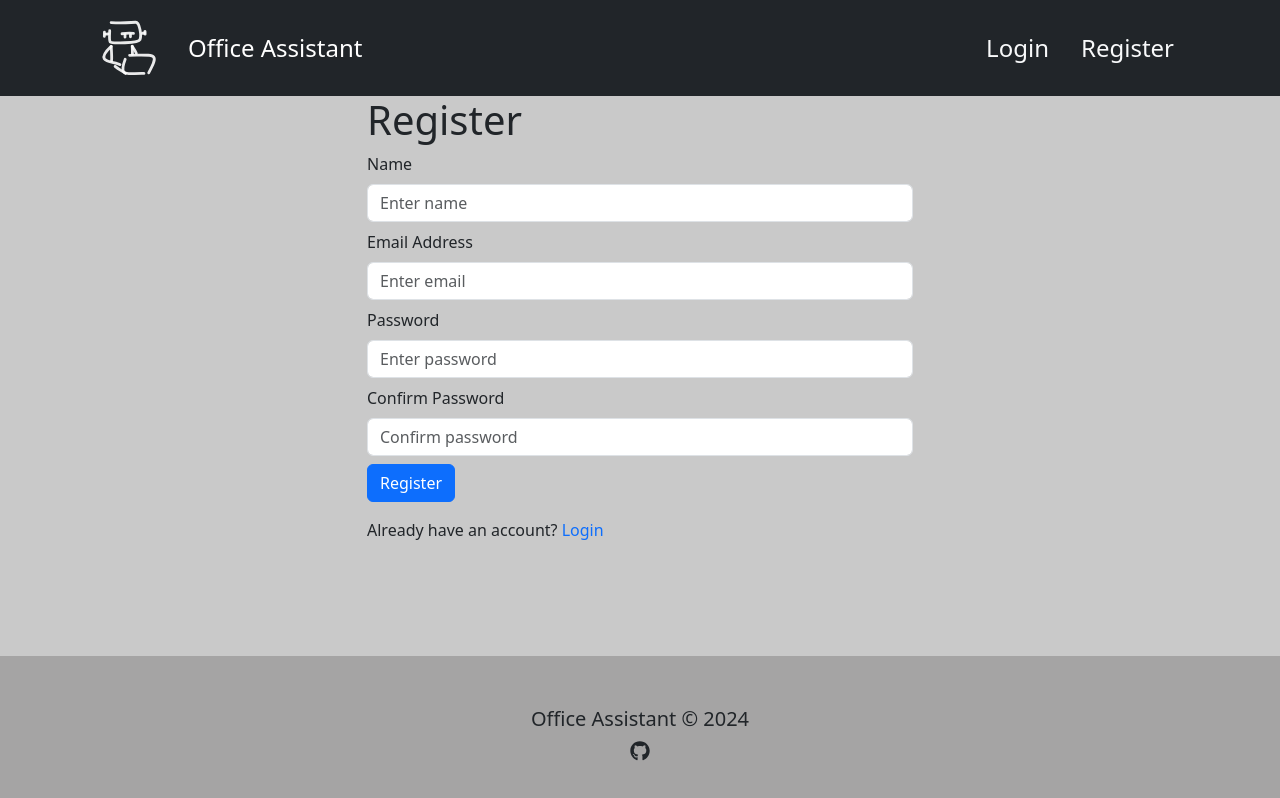
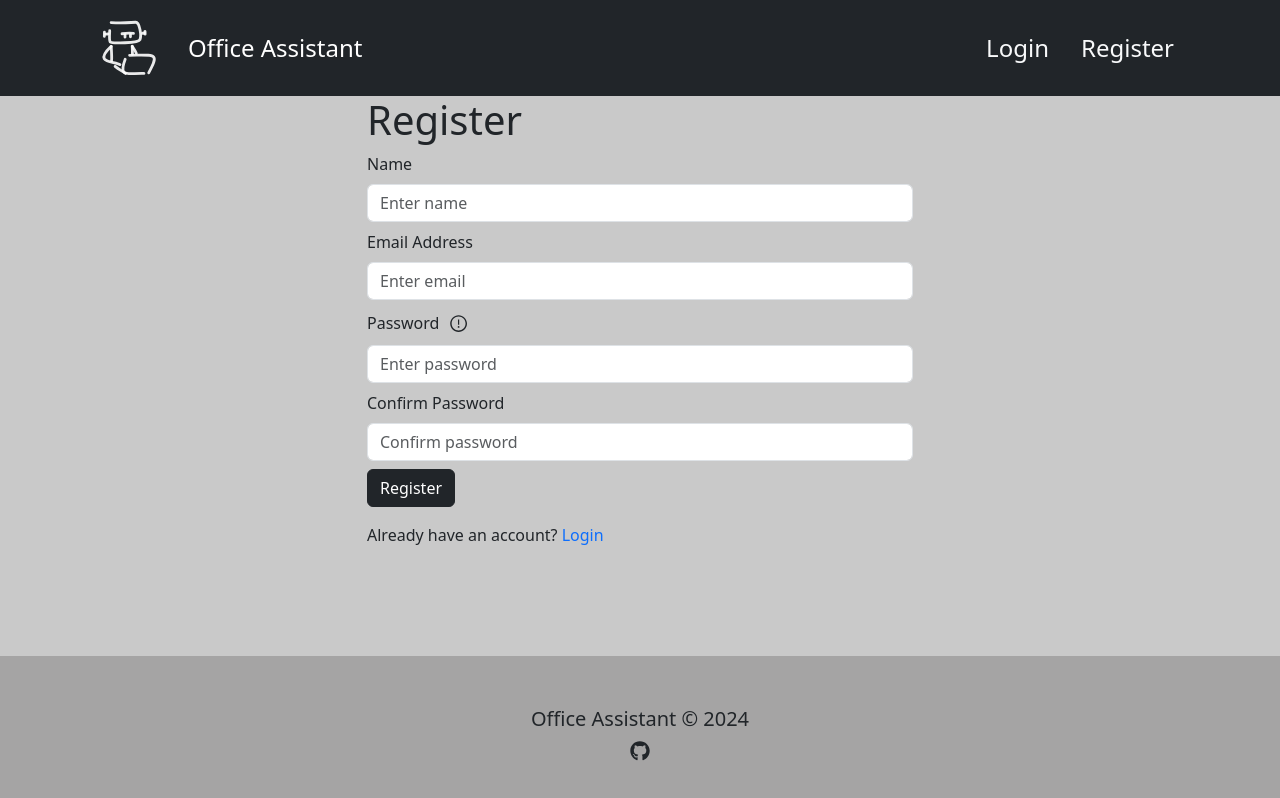
Before and after one commit to fanischam/AI-office-assistant, a React (Vite) app in the folder frontend/: page /register in a window 1280 px wide. Shown: the top 798 px of the page. Built offline with nearby package versions, Linux system fonts and the light colour scheme.

Commit message:
Created register functionality

```diff
--- a/frontend/src/assets/styles/index.css
+++ b/frontend/src/assets/styles/index.css
@@ -10,3 +10,45 @@ body {
 .footer {
   background-color: rgb(165, 164, 164);
 }
+
+.password-tooltip {
+  position: relative;
+  top: 50%;
+  margin-left: 10px;
+  transform: translateY(-50%);
+  font-size: 1.2rem;
+  cursor: pointer;
+}
+
+.tooltip-text {
+  visibility: hidden;
+  width: 250px;
+  background-color: #555;
+  color: #fff;
+  text-align: center;
+  border-radius: 6px;
+  padding: 5px 10px;
+  position: absolute;
+  z-index: 1;
+  bottom: 125%; /* Position above the icon */
+  right: 50%;
+  transform: translateX(50%);
+  opacity: 0;
+  transition: opacity 0.3s;
+}
+
+.tooltip-text::after {
+  content: '';
+  position: absolute;
+  top: 100%; /* At the bottom of the tooltip */
+  left: 50%;
+  margin-left: -5px;
+  border-width: 5px;
+  border-style: solid;
+  border-color: #555 transparent transparent transparent;
+}
+
+.password-tooltip:hover .tooltip-text {
+  visibility: visible;
+  opacity: 1;
+}
--- a/frontend/src/components/Header.tsx
+++ b/frontend/src/components/Header.tsx
@@ -8,6 +8,7 @@ import { RootState } from '../types/storeTypes';
 import Logo from './Logo';
 import logo from '../assets/logodark.svg';
 import { logout } from '../slices/authSlice';
+import { toast } from 'react-toastify';
 
 const Header: React.FC = () => {
   const { userInfo } = useSelector((state: RootState) => state.auth);
@@ -22,6 +23,7 @@ const Header: React.FC = () => {
       await logoutApiCall({}).unwrap();
       dispatch(logout());
       navigate('/');
+      toast.info('Logged out succesfully');
     } catch (error) {
       console.log(error);
     }
--- a/frontend/src/constants.ts
+++ b/frontend/src/constants.ts
@@ -1,3 +1,5 @@
 export const BASE_URL: string = 'http://localhost:5000';
 // export const BASE_URL: string = '';
 export const USERS_URL: string = '/api/users';
+export const PASSWORD_REGEX =
+  /^(?=.*[a-z])(?=.*[A-Z])(?=.*\d)(?=.*[@$!%*?&])[A-Za-z\d@$!%*?&]{8,}$/;
--- a/frontend/src/screens/LoginScreen.tsx
+++ b/frontend/src/screens/LoginScreen.tsx
@@ -34,7 +34,7 @@ const LoginScreen: React.FC = () => {
     e.preventDefault();
     try {
       const res = await login({ email, password }).unwrap();
-      dispatch(setCredentials(res));
+      dispatch(setCredentials({ ...res }));
       navigate(redirect);
     } catch (error: any) {
       toast.error('Invalid email or password');
--- a/frontend/src/screens/RegisterScreen.tsx
+++ b/frontend/src/screens/RegisterScreen.tsx
@@ -1,28 +1,108 @@
-import React from 'react';
+import React, { useEffect, useState } from 'react';
 import FormContainer from '../components/FormContainer';
 import { Button, Col, Form, Row } from 'react-bootstrap';
-import { Link } from 'react-router-dom';
+import { Link, useLocation, useNavigate } from 'react-router-dom';
+import { useDispatch, useSelector } from 'react-redux';
+import { useRegisterMutation } from '../slices/usersApiSlice';
+import { RootState } from '../types/storeTypes';
+import { toast } from 'react-toastify';
+import { setCredentials } from '../slices/authSlice';
+import Loader from '../components/Loader';
+import { PASSWORD_REGEX } from '../constants';
+import { AiOutlineExclamationCircle } from 'react-icons/ai';
 
 const RegisterScreen: React.FC = () => {
+  const [name, setName] = useState('');
+  const [email, setEmail] = useState('');
+  const [password, setPassword] = useState('');
+  const [confirmPassword, setConfirmPassword] = useState('');
+
+  const dispatch = useDispatch();
+  const navigate = useNavigate();
+
+  const [register, { isLoading }] = useRegisterMutation();
+
+  const { userInfo } = useSelector((state: RootState) => state.auth);
+
+  const { search } = useLocation();
+  const sp = new URLSearchParams(search);
+  const redirect = sp.get('redirect') || '/';
+
+  useEffect(() => {
+    if (userInfo) {
+      navigate(redirect);
+    }
+  }, [navigate, redirect, userInfo]);
+
+  const submitHandler = async (e: any) => {
+    e.preventDefault();
+
+    if (!name) {
+      toast.error('Please provide a name');
+    }
+
+    if (!PASSWORD_REGEX.test(password)) {
+      toast.error(
+        'Password must be at least 8 characters long, include one uppercase letter, one lowercase letter, one digit, and one special character.'
+      );
+      return;
+    }
+
+    if (password !== confirmPassword) {
+      toast.error('Passwords do not match');
+    } else {
+      try {
+        const res = await register({ name, email, password }).unwrap();
+        dispatch(setCredentials({ ...res }));
+        navigate(redirect);
+      } catch (error: any) {
+        toast.error('Could not contact server');
+        // toast.error(error?.data?.message || error.error);
+      }
+    }
+  };
+
   return (
     <FormContainer>
       <h1>Register</h1>
-      <Form>
+      <Form onSubmit={submitHandler}>
         <Form.Group className='my-2' controlId='name'>
           <Form.Label>Name</Form.Label>
-          <Form.Control type='name' placeholder='Enter name'></Form.Control>
+          <Form.Control
+            type='name'
+            placeholder='Enter name'
+            value={name}
+            onChange={(e) => setName(e.target.value)}
+          ></Form.Control>
         </Form.Group>
 
         <Form.Group className='my-2' controlId='email'>
           <Form.Label>Email Address</Form.Label>
-          <Form.Control type='email' placeholder='Enter email'></Form.Control>
+          <Form.Control
+            type='email'
+            placeholder='Enter email'
+            value={email}
+            onChange={(e) => setEmail(e.target.value)}
+          ></Form.Control>
         </Form.Group>
 
         <Form.Group className='my-2' controlId='password'>
-          <Form.Label>Password</Form.Label>
+          <Form.Label>
+            Password
+            <span className='password-tooltip ml-3'>
+              <AiOutlineExclamationCircle />
+              <span className='tooltip-text'>
+                Password must be at least 8 characters long, include one
+                uppercase letter, one lowercase letter, one digit, and one
+                special character.
+              </span>
+            </span>
+          </Form.Label>
           <Form.Control
             type='password'
             placeholder='Enter password'
+            value={password}
+            onChange={(e) => setPassword(e.target.value)}
           ></Form.Control>
         </Form.Group>
         <Form.Group className='my-2' controlId='confirmPassword'>
@@ -30,14 +110,16 @@ const RegisterScreen: React.FC = () => {
           <Form.Control
             type='password'
             placeholder='Confirm password'
+            value={confirmPassword}
+            onChange={(e) => setConfirmPassword(e.target.value)}
           ></Form.Control>
         </Form.Group>
 
-        <Button disabled={false} type='submit' variant='primary'>
+        <Button disabled={isLoading} type='submit' variant='dark'>
           Register
         </Button>
 
-        {/* {isLoading && <Loader />} */}
+        {isLoading && <Loader />}
       </Form>
 
       <Row className='py-3'>
--- a/frontend/src/slices/usersApiSlice.ts
+++ b/frontend/src/slices/usersApiSlice.ts
@@ -11,6 +11,13 @@ export const usersApiSlice = apiSlice.injectEndpoints({
         body: data,
       }),
     }),
+    register: builder.mutation({
+      query: (data) => ({
+        url: `${USERS_URL}/`,
+        method: 'POST',
+        body: data,
+      }),
+    }),
     logout: builder.mutation({
       query: () => ({
         url: `${USERS_URL}/logout`,
@@ -20,4 +27,5 @@ export const usersApiSlice = apiSlice.injectEndpoints({
   }),
 });
 
-export const { useLoginMutation, useLogoutMutation } = usersApiSlice;
+export const { useLoginMutation, useRegisterMutation, useLogoutMutation } =
+  usersApiSlice;
```
